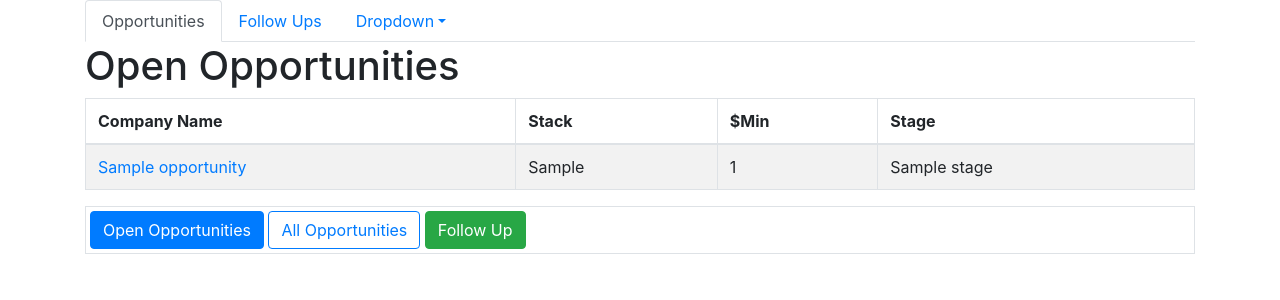
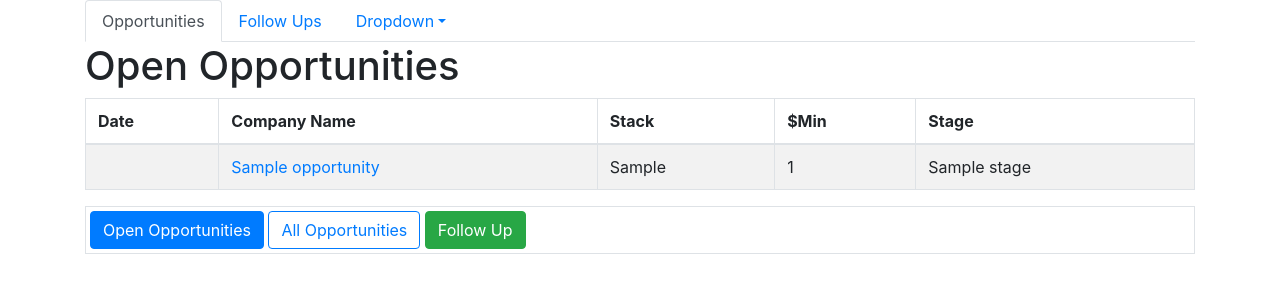
Before and after one commit to scedastic/opportunity_tracker, a Django app: page / in a window 1280 px wide. Shown: the top 300 px of the page. Run offline with Django 4.2, Linux system fonts and the light colour scheme; tables that the repository leaves empty hold one stand-in row (values such as "Sample post"); some libraries are stand-ins or nearby versions.

Commit message:
add date to display

```diff
--- a/opportunity_tracker/templates/opportunities.html
+++ b/opportunity_tracker/templates/opportunities.html
@@ -2,6 +2,7 @@
 
 <table class="table table-striped table-bordered dt-responsive nowrap">
     <thead>
+        <th>Date</th>
         <th>Company Name</th>
         <th>Stack</th>
         <th>$Min </th>
@@ -10,6 +11,7 @@
     <tbody>
         {% for o in opportunities %}
         <tr>
+            <td>{{ o.initiation_date|default_if_none:"" }}</td>
             <td><a href="{% url 'opportunity_view' o.id %}">{{ o.company_name }}</a> </td>
             <td>{{ o.stack }}</td>
             <td>{{ o.posted_minimum }}</td>
```
